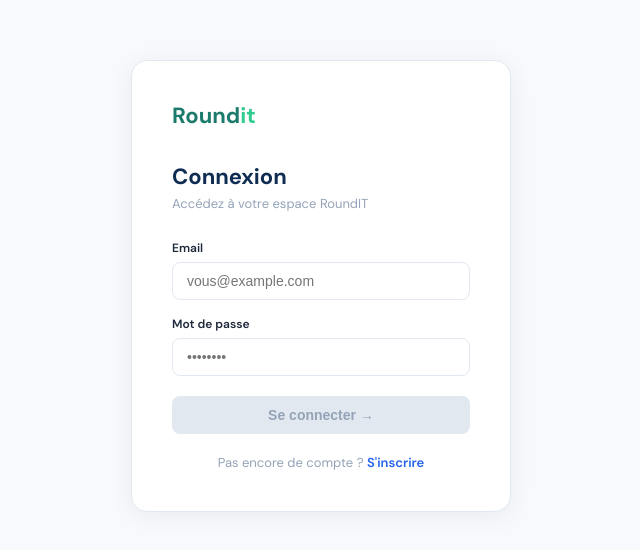
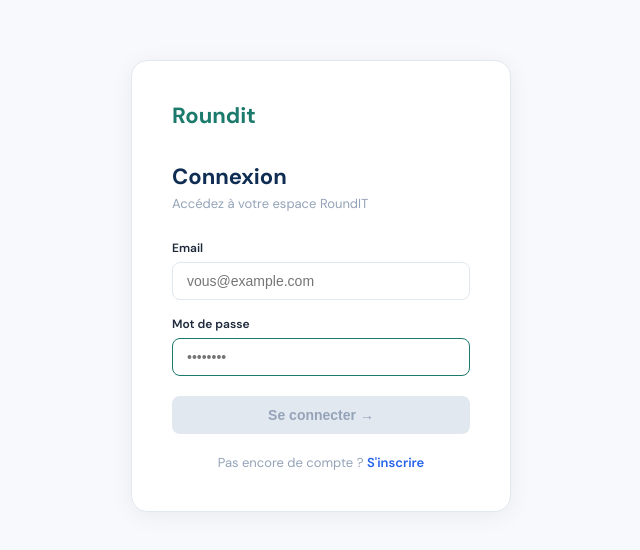
Before and after one commit to MaximeTPK/Round_It, a Next.js app: page /login in a window 1280 px wide. Shown: the part 114-664 px from the top of the page, without its empty margins (319-959 px from the left). Built offline with nearby package versions, Linux system fonts and the light colour scheme.

Commit message:
Update login.js

```diff
--- a/pages/login.js
+++ b/pages/login.js
@@ -43,7 +43,7 @@ export default function Login() {
       <div style={{background:'#fff',border:'1px solid #E2E8F0',borderRadius:16,padding:40,width:380,boxShadow:'0 4px 24px rgba(0,0,0,0.06)'}}>
        <div style={{display:'flex',alignItems:'center',gap:8,marginBottom:32}}>
   <span style={{fontSize:22,fontWeight:700}}>
-    <span style={{color:'#1B7A6B'}}>Round</span><span style={{color:'#2ECC8F'}}>it</span>
+    <span style={{color:'#1B7A6B'}}>Round</span><span style={{color:'#1B7A6B'}}>it</span>
   </span>
 </div>
         <div style={{fontSize:22,fontWeight:700,color:'#0F2D52',marginBottom:4}}>Connexion</div>
@@ -59,7 +59,7 @@ export default function Login() {
           <input type="password" value={password} onChange={e => setPassword(e.target.value)}
             onKeyDown={e => e.key === 'Enter' && handleLogin()}
             placeholder="••••••••"
-            style={{width:'100%',padding:'10px 14px',border:'1px solid '+(error?'#DC2626':'#E2E8F0'),borderRadius:8,fontSize:14,outline:'none'}}/>
+            style={{width:'100%',padding:'10px 14px',border:'1px solid '+(error?'#DC2626':'#1B7A6B'),borderRadius:8,fontSize:14,outline:'none'}}/>
         </div>
         {error && <div style={{fontSize:12,color:'#DC2626',marginBottom:12}}>⚠️ {error}</div>}
         <button onClick={handleLogin} disabled={loading || !email || !password || !client}
```
